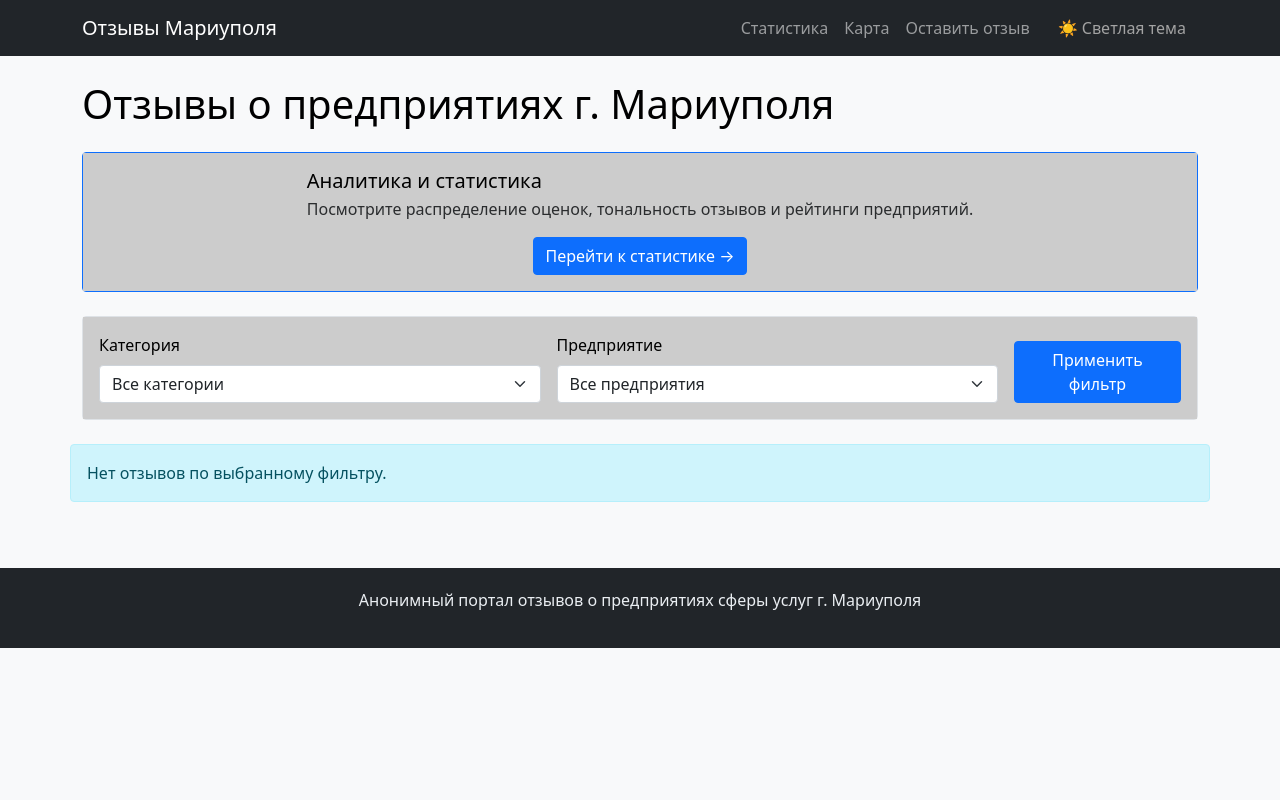
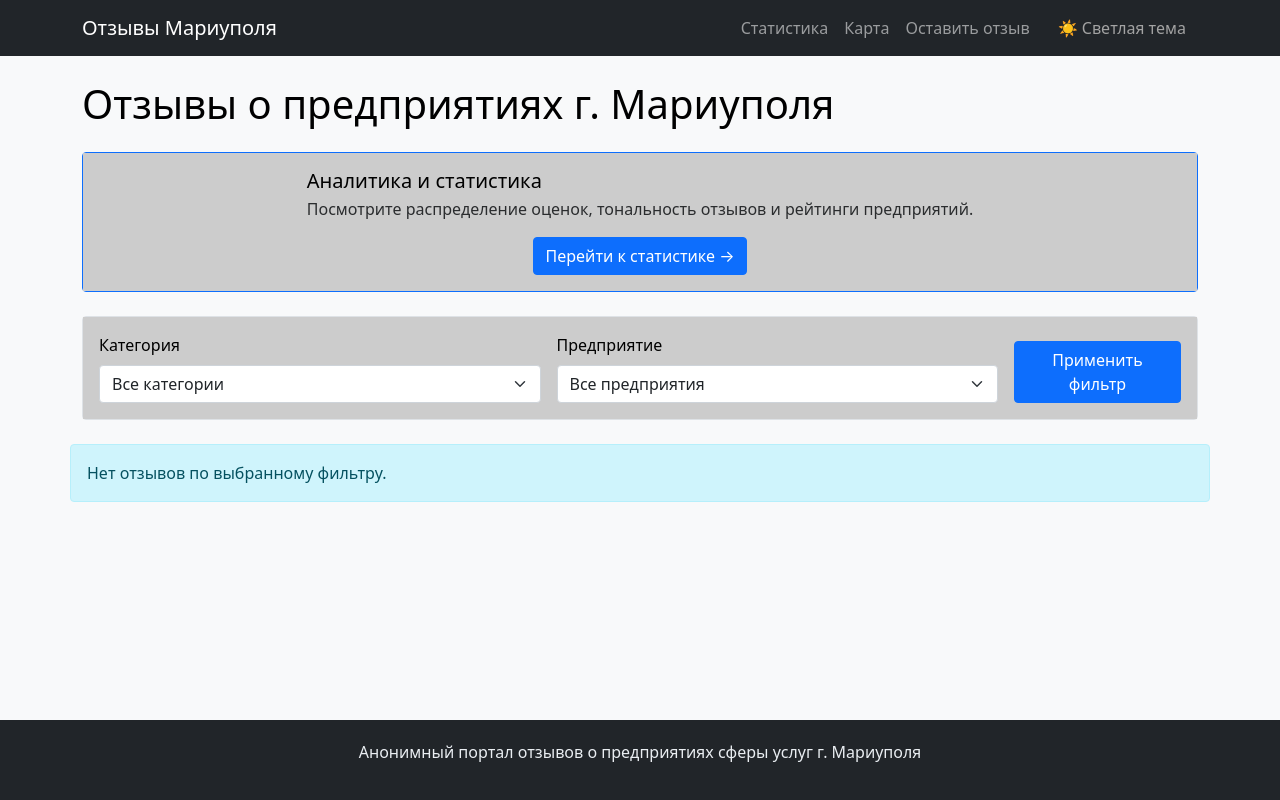
Before and after one commit to Alekss280/mariupol-reviews, a Django app: page / in a window 1280 px wide. Run offline with Django 4.2, Linux system fonts and the light colour scheme; data that the repository does not hold is empty.

Commit message:
Обновлен стиль футера: добавлены свойства для фиксирования футера внизу страницы

```diff
--- a/reviews/templates/reviews/base.html
+++ b/reviews/templates/reviews/base.html
@@ -37,7 +37,10 @@
         background-color: var(--bg-body);
         color: var(--text-primary);
         transition: background-color 0.3s, color 0.3s;
-        padding-top: 0px; /* как у вас */
+        padding-top: 0px;
+        min-height: 100vh; /* футер всегда внизу */
+        display: flex; /* футер всегда внизу */
+        flex-direction: column; /* футер всегда внизу */
     }
 
     /* Карточки */
@@ -57,7 +60,7 @@
 
     /* Футер */
     footer {
-        margin-top: 50px;
+        margin-top: auto; /* футер всегда внизу */
         text-align: center;
         padding: 20px;
         background-color: var(--footer-bg);
```
